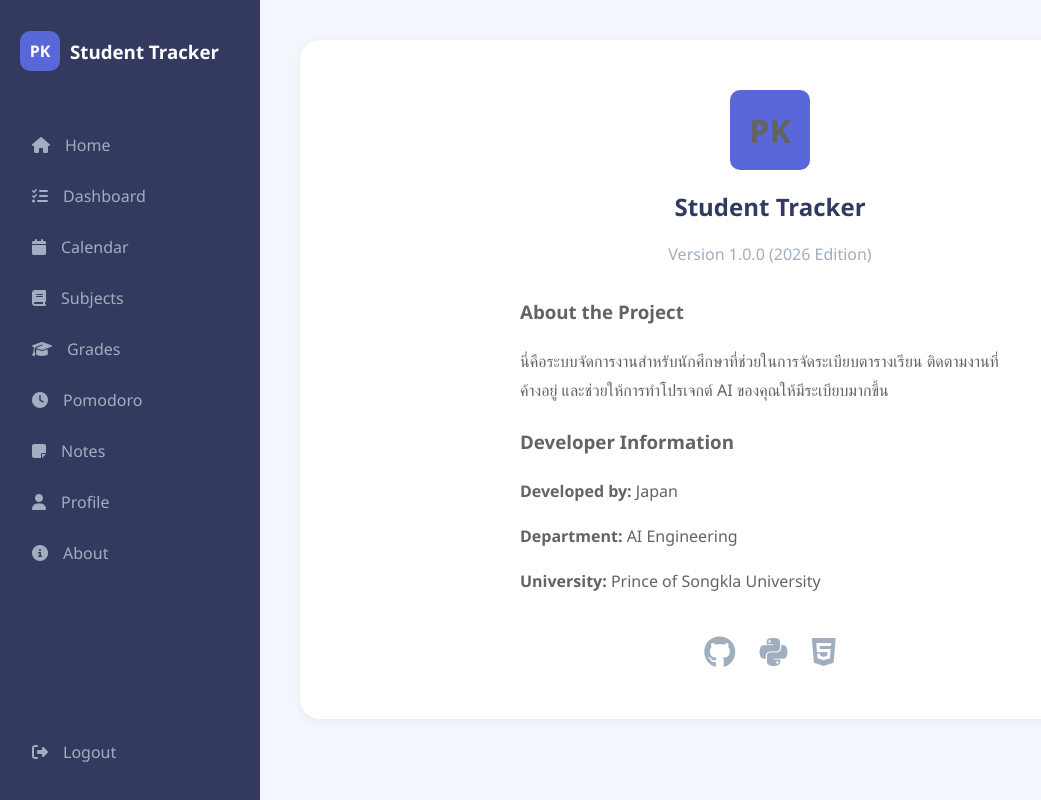
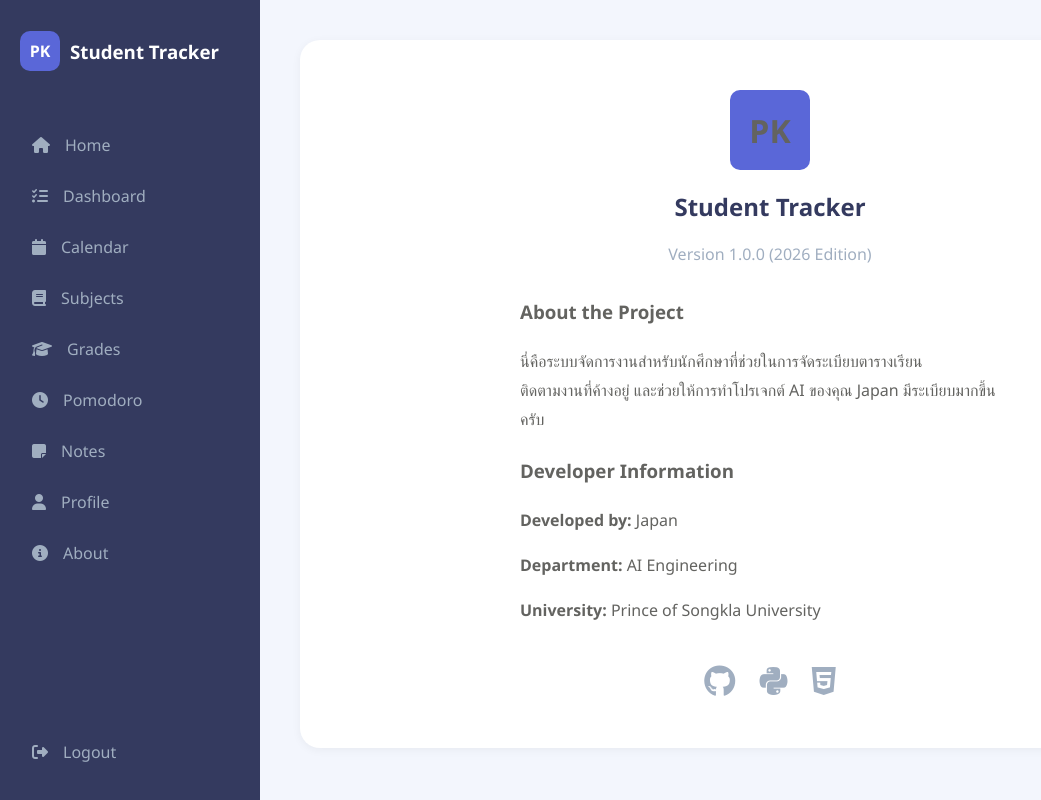
Before and after one commit to Praewa-Japan1350/WEB, a Flask app: page /about in a window 1280 px wide. Shown: the whole page, without its empty margins (0-1041 px from the left). Run offline with Flask 3, Linux system fonts and the light colour scheme.

Commit message:
style: format About the Project text into two lines

```diff
--- a/templates/about.html
+++ b/templates/about.html
@@ -7,7 +7,10 @@
 
     <div style="text-align: left; max-width: 500px; margin: 0 auto; line-height: 1.8;">
         <h3>About the Project</h3>
-        <p>นี่คือระบบจัดการงานสำหรับนักศึกษาที่ช่วยในการจัดระเบียบตารางเรียน ติดตามงานที่ค้างอยู่ และช่วยให้การทำโปรเจกต์ AI ของคุณให้มีระเบียบมากขึ้น</p>
+<p>
+    นี่คือระบบจัดการงานสำหรับนักศึกษาที่ช่วยในการจัดระเบียบตารางเรียน<br>
+    ติดตามงานที่ค้างอยู่ และช่วยให้การทำโปรเจกต์ AI ของคุณ Japan มีระเบียบมากขึ้นครับ
+</p>
 
         <h3 style="margin-top: 20px;">Developer Information</h3>
         <p><strong>Developed by:</strong> Japan</p>
```
